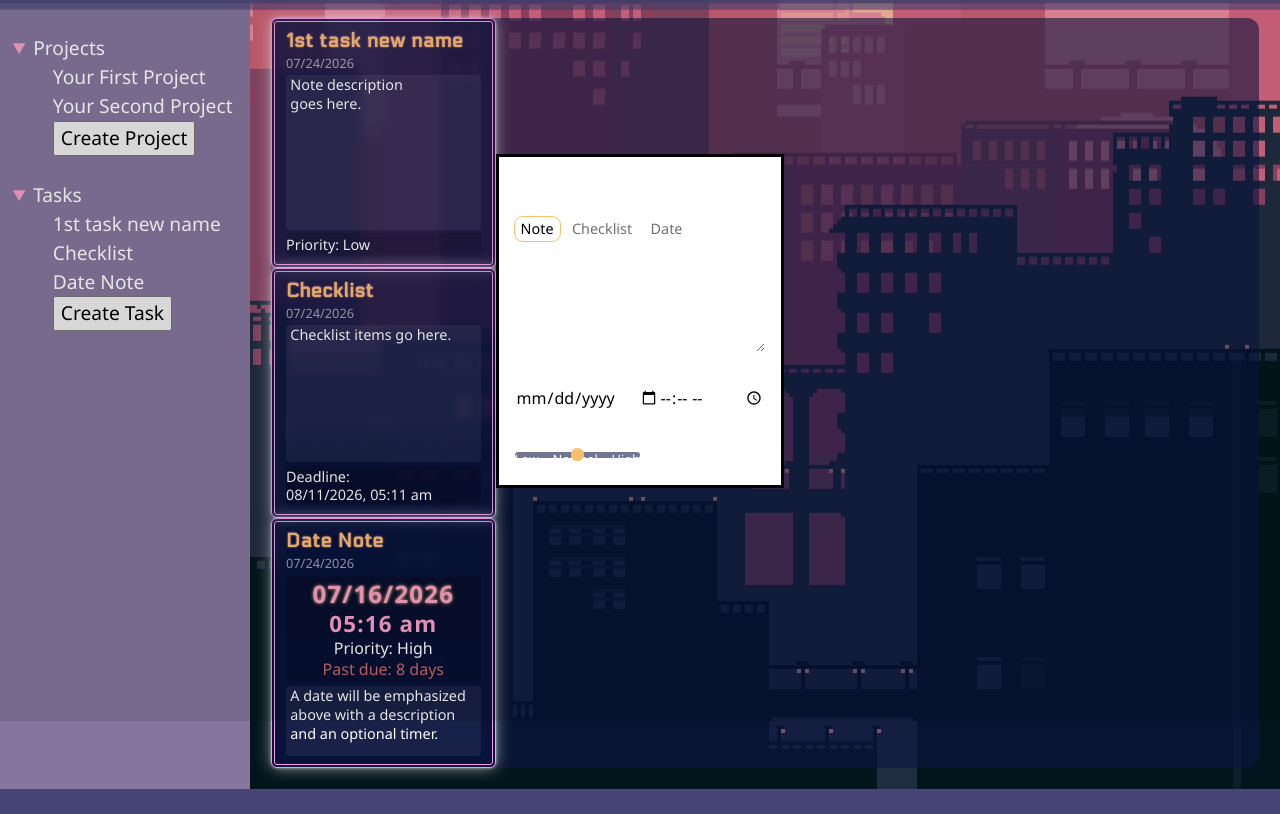
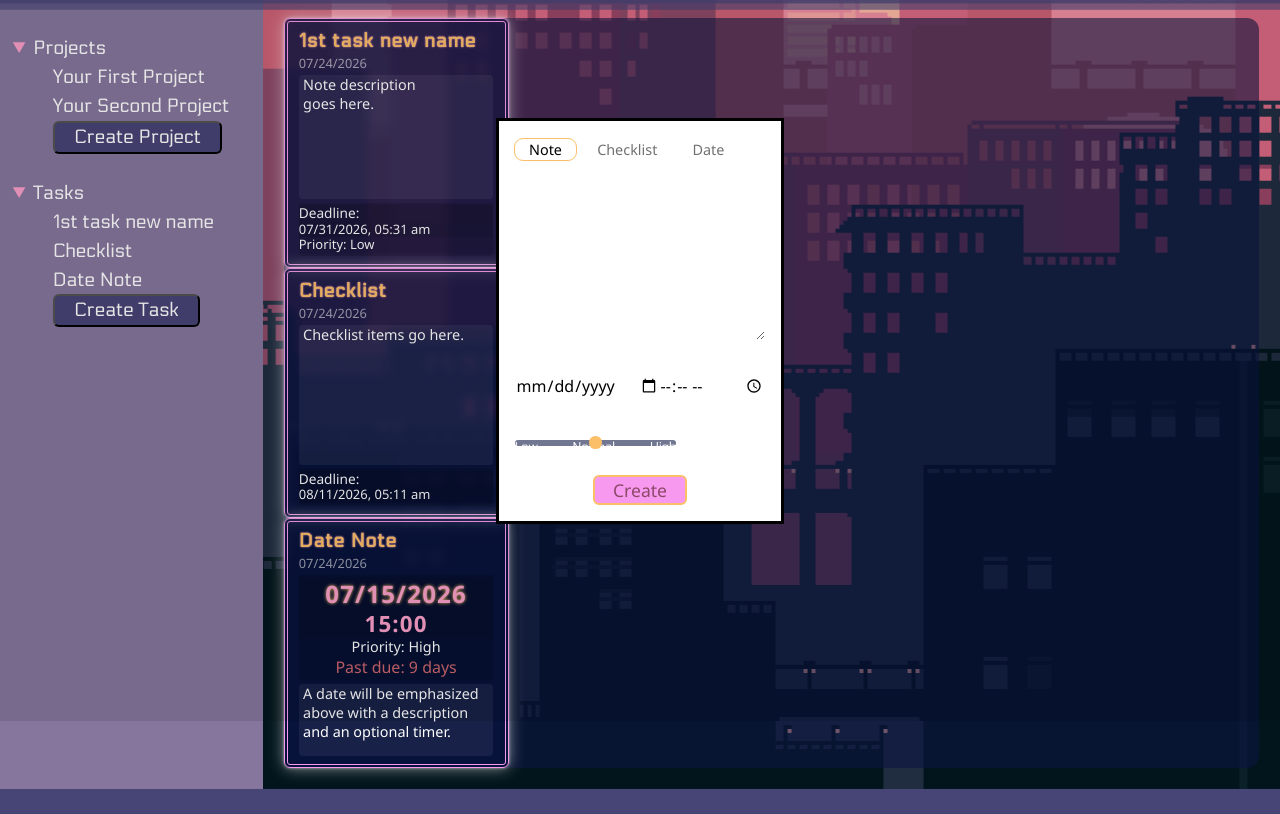
Before and after one commit to inflammable252-bit/neon-tasks, a website built with webpack: page src/template.html in a window 1280 px wide. Both pictures are taken after a click on the button "Create Task". Shown: the part 79-893 px from the top of the page. Built offline with nearby package versions, Linux system fonts and the light colour scheme.

Commit message:
Update note button behavior, add timer checkbox

```diff
--- a/src/cards.js
+++ b/src/cards.js
@@ -30,7 +30,7 @@ function createCardTimeDiv(task, card) {
     if (task.dueDate) {
         if (task.type === "DateNote") {
             const dueDate = format(task.dueDate, "MM/dd/yyyy");
-            const dueTime = format(task.dueDate, "hh:dd aaa");
+            const dueTime = task.dueTime;
             const dueDateEleObj = new Element({tag: "p", classes: "card-due", text: dueDate});
             const dueDateEle = dueDateEleObj.create();
             const dueTimeEleObj = new Element({tag:"p", classes: "card-due-time", text: dueTime});
@@ -140,22 +140,26 @@ cards.forEach((card) => {
 // Card Modal Window
 
 const modalWindow = document.getElementById("modal-window");
-const taskForm = document.getElementById("task-form");
-let select;
+const buttonWrapper = document.getElementById("button-wrapper");
+const form = document.querySelector("form.modal-form");
+let select = "note";
 function modalOn(state) {
     state==="on" ? modalWindow.showModal() : modalWindow.close()
 }
 function createButtons() {
-    const buttonWrapper = new Element({tag: "div", id: "button-wrapper"}).create()
+    select = "note";
     const noteButton = new Element({tag: "button", id: "note-button", classes: "type-button selected", text: "Note"}).create();
     const checklistButton = new Element({tag: "button", id: "checklist-button", classes: "type-button", text: "Checklist"}).create();
     const dateButton = new Element({tag: "button", id: "date-button", classes: "type-button", text: "Date"}).create();
 
     buttonWrapper.addEventListener("click", (e) => {
         if (e.target.tagName !== "BUTTON") return
+        for (const button of buttonWrapper.children) {
+            button.classList.remove("selected")
+        }
         switch (e.target.id) {
             case ("note-button"):
-                select = "note"
+                select = "note";
                 break;
             case ("checklist-button"):
                 select = "checklist";
@@ -163,19 +167,37 @@ function createButtons() {
             case ("date-button"):
                 select = "date";
                 break;
+            }
+        switch (select) {
+            case ("note"):
+                noteButton.className = "type-button selected";
+                form.id = "note-form"
+                break;
+            case ("checklist"):
+                checklistButton.className = "type-button selected";
+                form.id = "checklist-form";
+                break;
+            case ("date"):
+                dateButton.className = "type-button selected";
+                form.id = "date-form";
+                break;
         }
-        console.log(select)
     })
-
-    buttonWrapper.append(noteButton, checklistButton, dateButton)
+    buttonWrapper.replaceChildren(noteButton, checklistButton, dateButton)
     return buttonWrapper;
 }
+function createSubmitButton() {
+    const buttonObj = new Element({tag: "button", id: "submit", text: "Create"});
+    const button = buttonObj.create();
+    return button;
+}
 function displayTaskForm() {
-    modalWindow.append(createButtons())
+    createButtons()
 
-    const formObj = new Element({tag: "form", id: "task-form"});
-    const form = formObj.create();
+    if (form.id === `${select}-form`) return;
+    form.replaceChildren("");
     form.method = "dialog";
+    form.id = `${select}-form`;
     const inputWrapperObj = new Element({tag: "div", classes: "input-wrapper"})
     const inputWrapper = inputWrapperObj.create()
 
@@ -192,9 +214,8 @@ function displayTaskForm() {
     const descriptionInputObj = new Element({tag: "textarea", id: "description-input", name: "description-input", classes: "task-form-el"});
     const descriptionInput = descriptionInputObj.create();
 
-    inputWrapper.replaceChildren(titleLabel, titleInput, descriptionLabel, descriptionInput, buildDue(), buildPrioritySlider())
+    inputWrapper.replaceChildren(titleLabel, titleInput, descriptionLabel, descriptionInput, buildDue(), buildPrioritySlider(), createSubmitButton())
     form.append(inputWrapper)
-    modalWindow.append(form)
 }
 function buildDue() {
     const dueWrapper = new Element({tag: "div", id: "due-wrapper"}).create();
@@ -218,7 +239,7 @@ function buildDue() {
 }
 
 function buildPrioritySlider() {
-    const priorityWrapper = new Element({tag: "div", id: "priority-wrapper"}).create()
+    const priorityAndTimerWrapper = new Element({tag: "div", id: "priority-wrapper"}).create()
     const priorityLabelObj = new Label({id: "priority-label", forLink: "priority-list", text: "Priority"})
     const priorityLabel = priorityLabelObj.create();
     const priorityObj = new Input({type: "range", id: "priority-list", text: "Priority"});
@@ -245,6 +266,12 @@ function buildPrioritySlider() {
         priorityMarkers.append(priorityOption)
         priorityMarkerLabels.append(priorityOptionLabel)
     })
-    priorityWrapper.append(priorityLabel, priority, priorityMarkers, priorityMarkerLabels);
-    return priorityWrapper;
+
+    const timerCheckLabelObj = new Label({id: "timer-label", forLink: "timer-check", text: "Timer"});
+    const timerCheckLabel = timerCheckLabelObj.create();
+    const timerCheckObj = new Input({type: "checkbox", name: "timer", id: "timer-check", value: "on"});
+    const timerCheck = timerCheckObj.create();
+
+    priorityAndTimerWrapper.append(priorityLabel, priority, priorityMarkers, priorityMarkerLabels, timerCheckLabel, timerCheck);
+    return priorityAndTimerWrapper;
 }
--- a/src/components.js
+++ b/src/components.js
@@ -1,4 +1,4 @@
-import { formatISO } from "date-fns";
+import { format, formatISO } from "date-fns";
 export { Element, Image, Input, Label, Project, Note, ChecklistNote, DateNote, debounce, throttle }
 
 //  Elements
@@ -86,17 +86,18 @@ class Image  {
 
 // Notes
 class Note {
-    constructor({title, description, dueDate, created, priority, size, position, type}) {
+    constructor({title, description, dueDate, dueTime, created, priority, size, position, type}) {
         this.title = title;
         this.description = description;
         this.priority = priority
         this.dueDate = dueDate;
+        this.dueTime = dueTime;
         this.created = this.newDate()
         this.size = size;
         this.position = position;
         this.type = type;
     }
-    update({title, description, dueDate, priority, size, position}) {
+    update({title, description, dueDate, dueTime, priority, size, position}) {
         if (title) this.title = title;
         if (description) this.description = description;
         if (priority) this.priority = priority
@@ -111,19 +112,19 @@ class Note {
     }
 }
 class ChecklistNote extends Note {
-    constructor({title, description, dueDate, created, priority, size, position, type}){
-        super({title, description, dueDate, priority, size, position})
+    constructor({title, description, dueDate, dueTime, created, priority, size, position, type}){
+        super({title, description, dueDate, dueTime, priority, size, position})
         this.type = type
     }
 }
 class DateNote extends Note {
-    constructor({title, description, dueDate, created, priority, size, position, timer, type}){
-        super({title, description, dueDate, priority, size, position})
+    constructor({title, description, dueDate, dueTime, created, priority, size, position, timer, type}){
+        super({title, description, dueDate, dueTime, priority, size, position})
         this.timer = timer
         this.type = "DateNote"
     }
-    update({title, description, dueDate, priority, size, position, timer}) {
-        super.update({title, description, dueDate, priority, size, position})
+    update({title, description, dueDate, dueTime, priority, size, position, timer}) {
+        super.update({title, description, dueDate, dueTime, priority, size, position})
         if (timer) this.timer = timer;
     }
 }
--- a/src/index.js
+++ b/src/index.js
@@ -53,14 +53,13 @@ function updateTaskList() {
     button.addEventListener("click", (e) => displayModal(e))
     list.append(button)
 }
-function displayModal(e) {
+function displayModal() {
     modalOn("on");
     const closeButton = document.getElementById("close-modal");
     closeButton.addEventListener("click", () =>
     modalOn("off"))
     displayTaskForm()
 }
-// displayTaskCreation()
 
 function addProject(projectName) {
     const newProject = new Project(projectName);
@@ -111,13 +110,15 @@ function changeTheme(theme) {
     root.style.setProperty("--theme-current-accent", `var(${newAccent})`);
     root.style.setProperty("--theme-current-font", `var(${newFont})`);
     root.style.setProperty("--theme-current-font-l", `var(${newFontL})`);
+
+    modeSelect.value = theme
 }
 
 addProject("Your First Project")
 addProject("Your Second Project")
-addTask(0, {title: "Your first note!", description: "Note description goes here.", priority: "Low", type: "Note"})
+addTask(0, {title: "Your first note!", description: "Note description goes here.", priority: "Low", type: "Note", dueDate: "2026-07-30T22:21:30-07:00"})
 addTask(0, {title: "Checklist", description: "Checklist items go here.", dueDate: "2026-08-10T22:21:30-07:00", type: "Checklist"})
-addTask(0, {title: "Date Note", description: "A date will be emphasized above with a description and an optional timer.", priority: "High", type: "DateNote", dueDate: "2026-07-15T22:21:30-07:00", timer: true})
+addTask(0, {title: "Date Note", description: "A date will be emphasized above with a description and an optional timer.", priority: "High", type: "DateNote", dueDate: "2026-07-15", dueTime: "15:00", timer: true})
 updateTask(0, 0, {title: "1st task new name"})
 
 const modes = ["night", "dusk", "dawn"];
--- a/src/style.css
+++ b/src/style.css
@@ -206,7 +206,7 @@ div.menu-buttons-wrapper img {
         height: 25px;
     }
     aside#sidebar {
-        width: 250px;
+        width: calc(250px + 1vw);
         background-color: color-mix(in srgb, var(--theme-current-color), #ffffff73 40%);
         display: grid;
         grid-template-rows: 75px min-content min-content min-content;
@@ -214,6 +214,7 @@ div.menu-buttons-wrapper img {
         font-size: 1.2rem;
         padding: 1vw;
         color: #FFF;
+        font-family: var(--p-strong);
     }
     aside#sidebar details {
         ::marker {
@@ -246,6 +247,7 @@ main section#card-wrapper {
 .card {
     --pad: 0.1em 0.3em;
 
+    overflow: auto;
     height: 175px;
     width: 150px;
     display: flex;
@@ -279,6 +281,7 @@ main section#card-wrapper {
         line-height: 1.1;
         flex: 1;
         font-size: 0.9em;
+        height: 5em;
     }
     div.card-time-section {
         background-color: #00000023;
@@ -288,16 +291,20 @@ main section#card-wrapper {
     }
     p.card-deadline-head {
         background-color: #00000017;
+        font-size: 0.95em;
     }
     p.card-due {
         background-color: #0000001a;
-        font-size: 1em;
+        font-size: 0.9em;
     }
     p.card-due-time {
         font-size: 1em;
     }
     h4.card-header {
         line-height: 1;
+    }
+    p.card-priority {
+        font-size: 0.9em;
     }
 }
 .card.datenote {
@@ -356,8 +363,9 @@ main section#card-wrapper {
 }
 
 dialog#modal-window:open {
-    display: flex;
-    flex-direction: column;
+    display: grid;
+    grid-template-columns: auto;
+    grid-auto-rows: auto;
     width: calc(300px + 1vw);
     /* position: absolute;
     top: 0;
@@ -377,7 +385,9 @@ textarea.task-form-el {
     width: 100%;
 }
 dialog img#close-modal {
-    align-self: end;
+    grid-column: 1/2;
+    grid-row: 1/2;
+    justify-self: end;
     height: calc(21px + 0.2vw);
     width: calc(21px + 0.2vw);
     z-index: 1;
@@ -390,7 +400,7 @@ dialog img#close-modal:hover {
     border: 2px solid #ffffffbb;
 }
 
-form#task-form .input-wrapper {
+form.modal-form .input-wrapper {
     color: #FFF;
     display: grid;
     grid-template-columns: 1fr;
@@ -398,10 +408,13 @@ form#task-form .input-wrapper {
 }
 
 div#button-wrapper {
+    grid-column: 1/2;
+    grid-row: 1/2;
     width: min-content;
-    display: flex;
-    position: absolute;
-    gap: 0.5vw
+    display: inline-flex;
+    height: min-content;
+    gap: 0.5vw;
+    align-self: center;
 }
 button.type-button {
     font-size: 0.9rem;
@@ -425,10 +438,14 @@ div#due-wrapper {
     }
 }
 div#priority-wrapper {
-    display: flex;
-    flex-direction: column;
-    input {
-        width: 50%;
+    display: grid;
+    grid-template-columns: auto auto;
+    grid-auto-rows: auto;
+    z-index: 15;
+    input[type="range"] {
+        grid-column: 1/2;
+        grid-row: 2/3;
+        width: 85%;
         -webkit-appearance: none;
         appearance: none;
         outline: none;
@@ -464,8 +481,52 @@ div#priority-wrapper {
 
 }
 div#priority-marker-labels {
+    grid-column: 1/2;
     display: flex;
     font-size: 0.8em;
-    width: 50%;
+    width: 85%;
     justify-content: space-between;
+    font-family: var(--p-strong)
 }
+div#priority-wrapper label#timer-label {
+    grid-column: 2/3;
+    grid-row: 1/2;
+}
+div#priority-wrapper input#timer-check {
+    grid-column: 2/3;
+    grid-row: 2/3;
+    width: 1.25em;
+    height: 1.25em;
+    background-color: white;
+}
+
+form label#timer-label, form input#timer-check {
+    display: none;
+}
+form#date-form label#timer-label, form#date-form input#timer-check {
+    display: block;
+}
+
+form label {
+    font-family: var(--p-strong);
+}
+button {
+    color: var(--theme-current-dark);
+    font-family: var(--p-strong);
+    font-weight: 400;
+    width: fit-content;
+    height: fit-content;
+    border-radius: 6px;
+    justify-self: center;
+    padding: 0 1em;
+}
+button#submit {
+    background-color: var(--theme-current-accent);
+    border: 2px solid var(--theme-dawn-font);
+    font-size: 1.1em;
+    margin-top: 1em;
+}
+button#create-project, button#create-task {
+    background-color: var(--theme-current-color);
+    color: #FFF;
+}
--- a/src/template.html
+++ b/src/template.html
@@ -43,6 +43,10 @@
             <img id="settings-icon" class="menu-buttons" src="./images/settings-svgrepo-com.svg"/>
         </div>
     </nav>
-    <dialog id="modal-window"><img id="close-modal" src="./images/close-svgrepo-com.svg" alt="Close icon"></dialog>
+    <dialog id="modal-window">
+        <div id="button-wrapper"></div>
+        <img id="close-modal" src="./images/close-svgrepo-com.svg" alt="Close icon" />
+        <form class="modal-form"></form>
+    </dialog>
 </body>
 </html>
```
